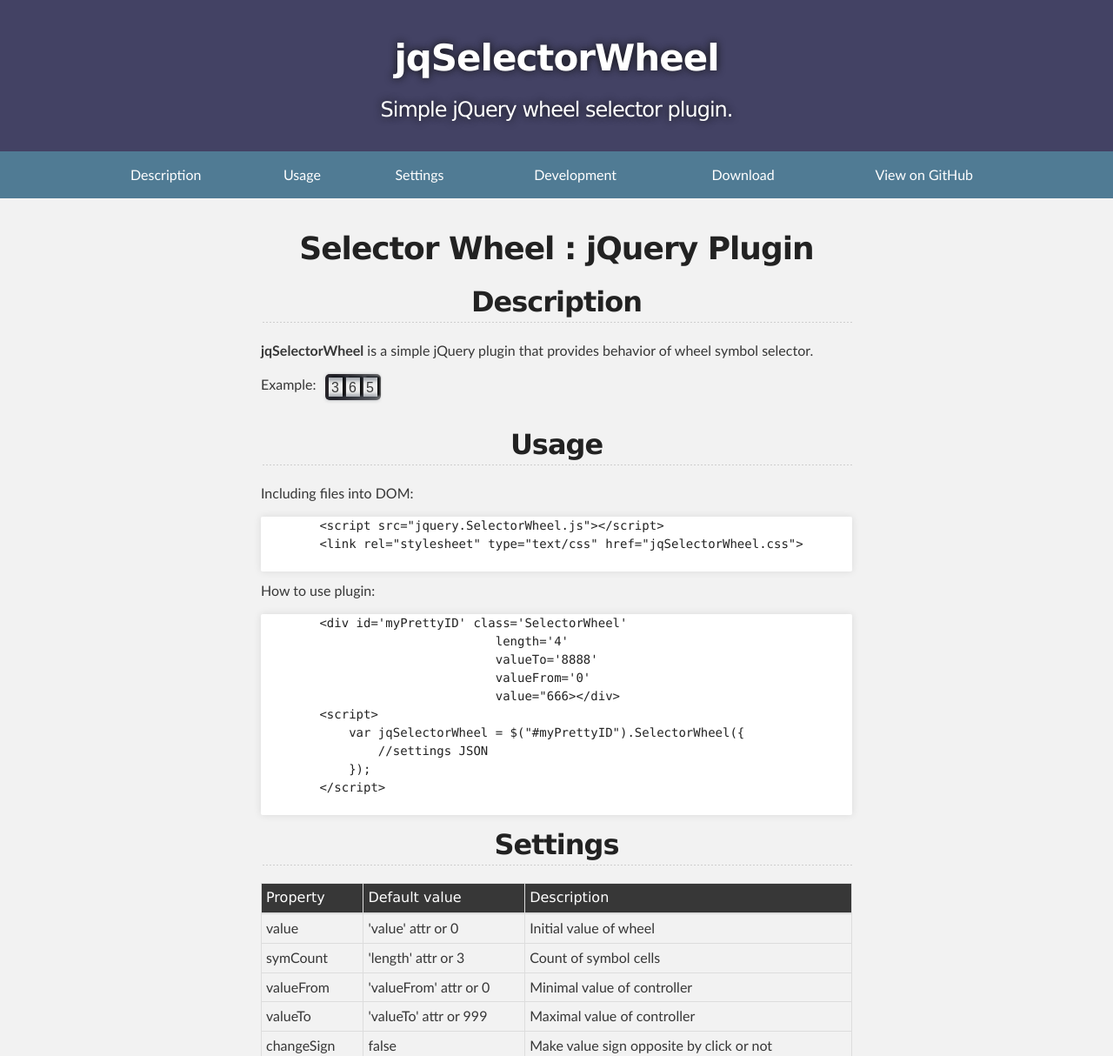
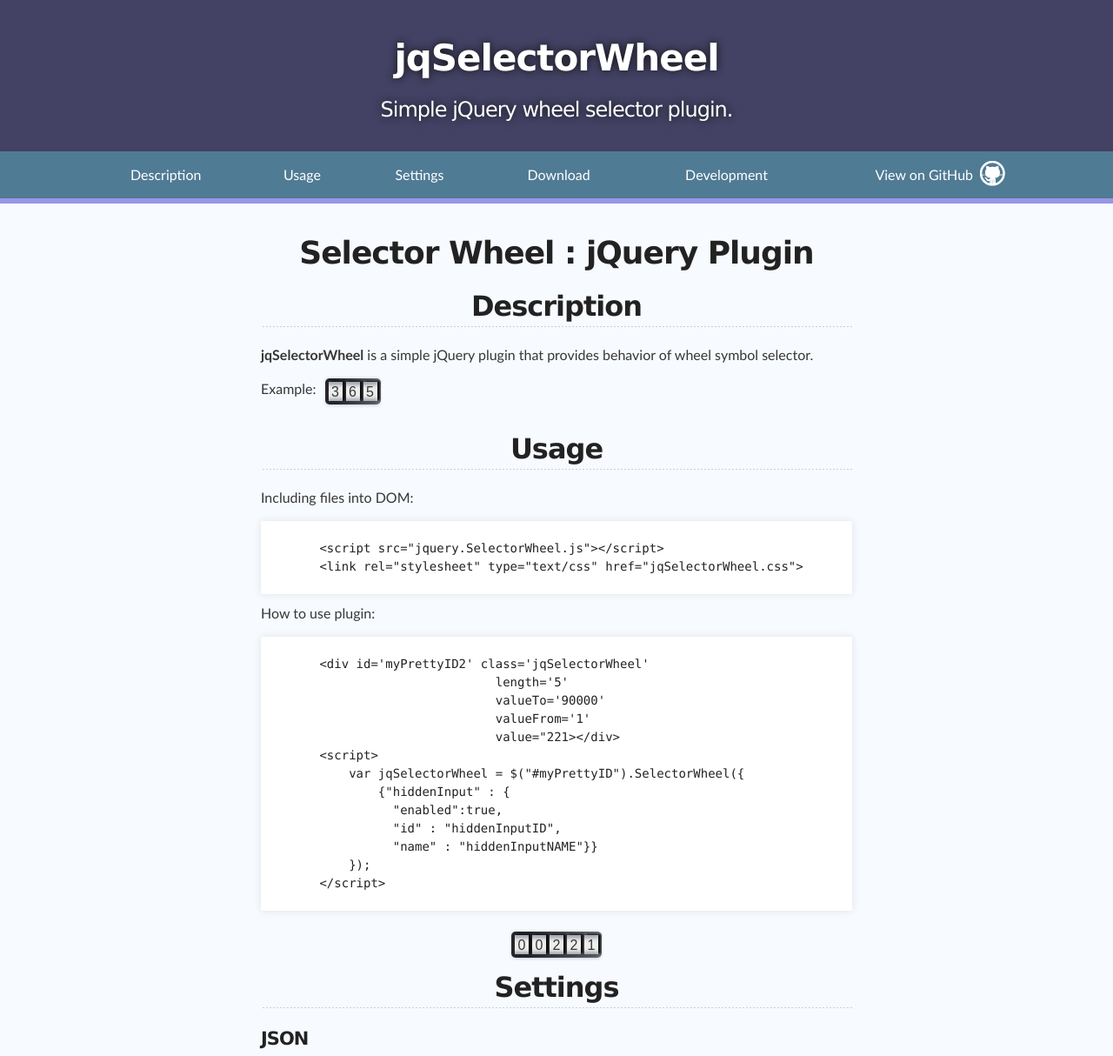
Before and after one commit to zefirka/jquerySelectorWheel, a plain HTML site: page index.html in a window 1280 px wide. Shown: the top 1214 px of the page at 87% size. Drawn offline with Linux system fonts and the light colour scheme.

Commit message:
Changed header beh. Changed css. Fixed mistakes in description. Added info

```diff
--- a/index.html
+++ b/index.html
@@ -15,7 +15,7 @@
 
     <script type="text/javascript" src='javascripts/main.js'></script>
 
-    <title>SelectorWheel jQuery plugin</title>
+    <title>jqSelectorWheel jQuery plugin</title>
   </head>
 
   <body>
@@ -33,16 +33,15 @@
             <li><a href='#description'>Description</a></li>
             <li><a href='#usage'>Usage</a></li>
             <li><a href='#settings'>Settings</a></li>
+            <li><a href='#download'>Download</a></li>
             <li><a href='#development'>Development</a></li>
-            <li><a href='#download'>Download</a></li>
-            <li><a href='https://github.com/zefirka/jquerySelectorWheel'>View on GitHub</a></li>
+            <li><a href='https://github.com/zefirka/jquerySelectorWheel'>View on GitHub <span class='gcont'><i class='ghico'></i></span></a></li>
           </ul>
         </nav>
     </div>
 
     <!-- MAIN CONTENT -->
     <div id="main_content_wrap" class="outer">
-      <div class='push-up'></div>
       <section id="main_content" class="inner">
         <h1><a name="selector-wheel--jquery-plugin" class="anchor" href="#selector-wheel--jquery-plugin"><span class="octicon octicon-link"></span></a>Selector Wheel : jQuery Plugin</h1>
 
@@ -51,7 +50,7 @@
     </h2>
 
     <p><strong>jqSelectorWheel</strong> is a simple jQuery plugin that provides behavior of wheel symbol selector.</p>
-    <span class='example'>Example:</span><div id='myPrettyID' class='SelectorWheel' length='3' valueTo='999' valueFrom='000' value="365" ></div>
+    <span class='example'>Example:</span><div id='myPrettyID1' class='jqSelectorWheel' length='3' valueTo='999' valueFrom='000' value="365" ></div>
 
     <h2>
       <a class="anchor" href="#usage" name='usage'><span class="octicon octicon-link"></span></a>Usage
@@ -60,6 +59,7 @@
     <p>Including files into DOM:</p>
 
     <pre>
+
         &lt;script src="jquery.SelectorWheel.js"&gt;&lt;/script&gt;
         &lt;link rel="stylesheet" type="text/css" href="jqSelectorWheel.css"&gt;
     </pre>
@@ -67,22 +67,32 @@
     <p>How to use plugin:</p>
 
     <pre>
-        &lt;div id='myPrettyID' class='SelectorWheel'
-                                length='4'
-                                valueTo='8888'
-                                valueFrom='0'
-                                value="666&gt;&lt;/div&gt;
+
+        &lt;div id='myPrettyID2' class='jqSelectorWheel'
+                                length='5'
+                                valueTo='90000'
+                                valueFrom='1'
+                                value="221&gt;&lt;/div&gt;
         &lt;script&gt;
             var jqSelectorWheel = $("#myPrettyID").SelectorWheel({
-                //settings JSON
+                {"hiddenInput" : {
+                  "enabled":true,
+                  "id" : "hiddenInputID",
+                  "name" : "hiddenInputNAME"}}
             });
         &lt;/script&gt;
     </pre>
 
+    <br>
+    <div style="text-align:center;">
+      <div id='myPrettyID2' class='jqSelectorWheel' length='5' valueTo='90000' valueFrom='1' value="221" ></div>
+    </div>
 
     <h2>
       <a class="anchor" href="#settings" name='settings'><span class="octicon octicon-link"></span></a>Settings
     </h2>
+
+    <h4>JSON</h4>
 
     <table class='table table-bordered table-condensed'>
       <thead>
@@ -133,11 +143,21 @@
           <td>true</td>
           <td>Make every symbol change independently</td>
         </tr>
+        <tr>
+          <td>type</td>
+          <td>'int-10'</td>
+          <td>Type of value</td>
+        </tr>
+        <tr>
+          <td>alphabet</td>
+          <td>"0123456789"</td>
+          <td>Order of alphabet symbols</td>
+        </tr>
       </tbody>
     </table>
 
     <h4>Hidden input</h4>
-    <p>If you want use hidden input to collect value of wheel selector control - switch hiddenInput.enabled value to true and set up hiddenInput.id and hiddenInput.name for your input. Value of input will update automaticaly. </p>
+    <p>If you want use hidden input to collect value of wheel selector control - switch <code>hiddenInput.enabled</code> value to true and set up <code>hiddenInput.id</code> and <code>hiddenInput.name</code> for your input. Value of input will update automaticaly. </p>
 
     <table class='table table-bordered table-condensed'>
       <tbody>
@@ -166,19 +186,18 @@
 
 
     <h4>Custom alphabet</h4>
-    <p>To customize alphabet and symbol order use next two properties in <strong>settings.json</strong>:</p>
+    <p>You also can use custom symbol alphabet. To customize alphabet and symbol order use next two properties in <strong>settings.json</strong>:</p>
 
     <ol>
       <li>
-        <code>type</code>  - Sets input value data type. By default type is <code>'int-10'</code>, where last 2 digit says about value's base. 10 is decimal, 16 is hexadecimal etc. You can use all 2 digital bases from 02 (binar) to 36. Also you can use type <code>'string'</code>. If you use string valut type that means that you cant switch option eachSymbol to false. And you must set up your custom alphabet for string.
+        <code>type</code>  - Sets value's datatype. By default type is <code>'int-10'</code> (it means that value's datatype is integer and last 2 digit says about value's base - 10 is decimal, 16 is hexadecimal etc). You can use all 2 digital bases from 02 (binar) to 36 (0-9a-z). Also you can use type <code>'string'</code>. If you use string value type that means that you can't switch option <code>eachSymbol</code> to false. And you must set up your custom alphabet for string type.
       </li>
       <li>
-        <code>alphabet</code> - Sets alphabet's order and symbols. For example for 'int-16' type, alphabet is '0132456789abcdef'. For integer types alphabet calculates automaticaly. For string type - alphabet sets up by designer.
+        <code>alphabet</code> - Sets order and symbols for alphabet. For example for 'int-16' type, alphabet is '0132456789abcdef'. For integer types alphabet calculates automaticaly. For string type - alphabet sets up by designer. Example: <code>alphabet:"abc"</code> means that user can turn wheel between 3 values "a", "b", "c".
       </li>
     </ol>
 
     <h4>Listening for events:</h4>
-
     <ol>
       <li>wheel</li>
       <li>mousewheel</li>
@@ -189,13 +208,14 @@
 
     <h2><a name="lightweight-version" class="anchor" href="#lightweight-version"><span class="octicon octicon-link"></span></a>Lightweight version</h2>
 
-    <p>There is available light weight version of plugin 2.5 KB - minimized, that equivalent for regular version of plugin with options : <code>eachSymbol = true, type = 'int-10', changeSign = false</code><br></p>
+    <p>There is available light weight version of plugin 2.5 KB - minimized, that equivalent for regular version of plugin with options : <code>eachSymbol: true</code>, <code>type: 'int-10'</code>, <code>changeSign: false</code>, <code>scrollBlock: true </code><br></p>
 
     <h2><a name="download" class="anchor" href="#download"><span class="octicon octicon-link"></span></a>Download</h2>
     <section id="downloads">
       <a class="zip_download_link" href="https://github.com/zefirka/jquerySelectorWheel/zipball/master">Download this project as a .zip file</a>
       <a class="tar_download_link" href="https://github.com/zefirka/jquerySelectorWheel/tarball/master">Download this project as a tar.gz file</a>
     </section>
+
 
     <h2><a name="development" class="anchor" href="#development"><span class="octicon octicon-link"></span></a>Development</h2>
 
@@ -209,7 +229,7 @@
         Updating css with <strong>LESSC</strong>: <code>lessc dev/main.less &gt; jqSelectorWheel.css</code><br>
       </li>
       <li>
-        Includeing plugins and packages: <code>&lt;script src="/bower_components/jquery/index.js"&gt;</code><br>
+        Including plugins and packages: <code>&lt;script src="/bower_components/jquery/index.js"&gt;</code><br>
       </li>
     </ol>
       </section>
--- a/javascripts/main.js
+++ b/javascripts/main.js
@@ -1,16 +1,132 @@
+(function($) {
+	var defaults = {
+      topSpacing: 0,
+      bottomSpacing: 0,
+      className: 'is-sticky',
+      wrapperClassName: 'sticky-wrapper',
+      center: false,
+      getWidthFrom: ''
+    },
+    $window = $(window),
+    $document = $(document),
+    sticked = [],
+    windowHeight = $window.height(),
+    scroller = function() {
+      var scrollTop = $window.scrollTop(),
+        documentHeight = $document.height(),
+        dwh = documentHeight - windowHeight,
+        extra = (scrollTop > dwh) ? dwh - scrollTop : 0;
+
+      for (var i = 0; i < sticked.length; i++) {
+        var s = sticked[i],
+          elementTop = s.stickyWrapper.offset().top,
+          etse = elementTop - s.topSpacing - extra;
+
+        if (scrollTop <= etse) {
+          if (s.currentTop !== null) {
+            s.stickyElement
+              .css('position', '')
+              .css('top', '');
+            s.stickyElement.parent().removeClass(s.className);
+            s.currentTop = null;
+          }
+        }
+        else {
+          var newTop = documentHeight - s.stickyElement.outerHeight()
+            - s.topSpacing - s.bottomSpacing - scrollTop - extra;
+          if (newTop < 0) {
+            newTop = newTop + s.topSpacing;
+          } else {
+            newTop = s.topSpacing;
+          }
+          if (s.currentTop != newTop) {
+            s.stickyElement
+              .css('position', 'fixed')
+              .css('top', newTop);
+
+            if (typeof s.getWidthFrom !== 'undefined') {
+              s.stickyElement.css('width', $(s.getWidthFrom).width());
+            }
+
+            s.stickyElement.parent().addClass(s.className);
+            s.currentTop = newTop;
+          }
+        }
+      }
+    },
+    resizer = function() {
+      windowHeight = $window.height();
+    },
+    methods = {
+      init: function(options) {
+        var o = $.extend(defaults, options);
+        return this.each(function() {
+          var stickyElement = $(this);
+
+          var stickyId = stickyElement.attr('id');
+          var wrapper = $('<div></div>')
+            .attr('id', stickyId + '-sticky-wrapper')
+            .addClass(o.wrapperClassName);
+          stickyElement.wrapAll(wrapper);
+
+          if (o.center) {
+            stickyElement.parent().css({width:stickyElement.outerWidth(),marginLeft:"auto",marginRight:"auto"});
+          }
+
+          if (stickyElement.css("float") == "right") {
+            stickyElement.css({"float":"none"}).parent().css({"float":"right"});
+          }
+
+          var stickyWrapper = stickyElement.parent();
+          stickyWrapper.css('height', stickyElement.outerHeight());
+          sticked.push({
+            topSpacing: o.topSpacing,
+            bottomSpacing: o.bottomSpacing,
+            stickyElement: stickyElement,
+            currentTop: null,
+            stickyWrapper: stickyWrapper,
+            className: o.className,
+            getWidthFrom: o.getWidthFrom
+          });
+        });
+      },
+      update: scroller
+    };
+
+  // should be more efficient than using $window.scroll(scroller) and $window.resize(resizer):
+  if (window.addEventListener) {
+    window.addEventListener('scroll', scroller, false);
+    window.addEventListener('resize', resizer, false);
+  } else if (window.attachEvent) {
+    window.attachEvent('onscroll', scroller);
+    window.attachEvent('onresize', resizer);
+  }
+
+  $.fn.sticky = function(method) {
+    if (methods[method]) {
+      return methods[method].apply(this, Array.prototype.slice.call(arguments, 1));
+    } else if (typeof method === 'object' || !method ) {
+      return methods.init.apply( this, arguments );
+    } else {
+      $.error('Method ' + method + ' does not exist on jQuery.sticky');
+    }
+  };
+  $(function() {
+    setTimeout(scroller, 0);
+  });
+})(jQuery);
+
 $(document).ready(function(){
-	var jqSelectorWheel = $("#myPrettyID").SelectorWheel({"hiddenInput" : {"enabled":true, "id" : "hiddenInputID", "name" : "hiddenInputNAME"}});
+	var jqSelectorWheel1 = $("#myPrettyID1").jqSelectorWheel({"hiddenInput" : {"enabled":false}});
+	var jqSelectorWheel2 = $("#myPrettyID2").jqSelectorWheel({"hiddenInput" : {"enabled":true, "id" : "hiddenInputID", "name" : "hiddenInputNAME"}});
 
-	window.addEventListener("scroll", function(e){
-		var nav = document.getElementById("navigation");
-		nav.className = this.scrollY ? "sticky" : "";
-	});
+	$("nav").sticky({topSpacing:0})
 
 	$("nav ul li a").each(function(){
 		$(this).click(function(){
 			setTimeout(function(){
-				$(window).scrollTop(window.scrollY-20-$(".push-up").height());
-			},40);
+				$(window).scrollTop(window.scrollY-$("nav").height()-15);
+			},30);
 		})
 	})
 })
--- a/stylesheets/general.less
+++ b/stylesheets/general.less
@@ -160,7 +160,6 @@
 pre, code {
   width: 100%;
   color: #222;
-  background-color: #fff;
 
   font-family: Monaco, "Bitstream Vera Sans Mono", "Lucida Console", Terminal, monospace;
   font-size: 14px;
@@ -172,18 +171,21 @@
 
 pre {
   width: 100%;
-  /*padding: 10px;*/
+  background-color: #ffffff;
   box-shadow: 0 0 10px rgba(0,0,0,.1);
   overflow: auto;
 }
 
 code {
   padding: 3px;
+  border-radius: 5px;
+  background-color:#B8DAE1;
   margin: 0 3px;
   box-shadow: 0 0 10px rgba(0,0,0,.1);
 }
 
 pre code {
+  background-color: #FFFFFF !important;
   display: block;
   box-shadow: none;
 }
@@ -345,9 +347,9 @@
 }
 
 #main_content_wrap {
-  background: #f2f2f2;
-  border-top: 1px solid #111;
-  border-bottom: 1px solid #111;
+  background: #F7FAFF;
+  border-top: 6px solid #9897E6;
+  border-bottom: 6px solid #9897E6;
 }
 
 #footer_wrap {
--- a/stylesheets/main.less
+++ b/stylesheets/main.less
@@ -5,8 +5,6 @@
 #header_wrap{
 	display: inline-block;
 	width: 100%;
-	position: fixed;
-	top: 0px;
 	z-index: 25;
 }
 
@@ -20,7 +18,8 @@
 
 nav{
 	background-color: rgb(80, 123, 148);
-
+	z-index: 25;
+	width: 100%;
 	-webkit-transition: box-shadow 200ms ease-out 100ms;
 	-moz-transition: box-shadow 200ms ease-out 100ms;
 	-o-transition: box-shadow 200ms ease-out 100ms;
@@ -50,7 +49,23 @@
 	display: inline-block;
 }
 
-.sticky{
+.gcont{
+	position: relative;
+	left: 8px;
+	top: -5px;
+}
+.ghico{
+	display: inline-block;
+	position: absolute;
+	width: 30px;
+	height: 30px;
+	background: url('../images/blacktocat.png') no-repeat 95% 50%;
+	font-weight: 700;
+	border-bottom-left-radius: 2px;
+	border-bottom-right-radius: 2px;
+}
+
+.is-sticky nav{
 	-webkit-box-shadow: 0px 4px 4px 4px rgba(50, 50, 50, 0.75);
 	-moz-box-shadow:    0px 4px 4px 4px rgba(50, 50, 50, 0.75);
 	box-shadow:         0px 4px 4px 4px rgba(50, 50, 50, 0.75);
@@ -88,3 +103,10 @@
 		height: 438px;
 	}
 }
+
+table{
+	text-align: center;
+	th{
+		text-align: center;
+	}
+}
```
Also changed, not shown: plugin/jqSelectorWheel.css, plugin/jquery.SelectorWheel.min.js, stylesheets/main.css.
